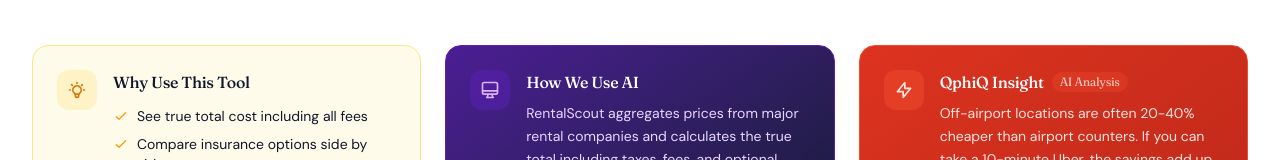
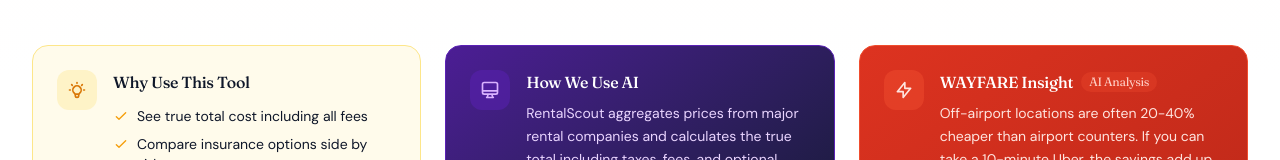
Before and after one commit to AiStyl/Wayfare, a Next.js app: page /cars in a window 1280 px wide. Shown: the part 721-881 px from the top of the page. Built offline with nearby package versions, Linux system fonts and the light colour scheme.

Commit message:
Fix: Flight results show user's searched airports, WAYFARE Insight branding
- FlightRadar now displays user's from/to airports in results instead of hardcoded SFO/JFK
- Changed 'QphiQ Insight' to 'WAYFARE Insight' in info cards for proper branding

```diff
--- a/src/app/flights/page.tsx
+++ b/src/app/flights/page.tsx
@@ -303,7 +303,7 @@
                       <div className="flex items-center gap-6">
                         <div className="text-center">
                           <p className="text-2xl font-semibold text-midnight-900">{flight.departureTime}</p>
-                          <p className="text-sm text-midnight-500">{flight.departure}</p>
+                          <p className="text-sm text-midnight-500">{from}</p>
                         </div>
                         <div className="flex flex-col items-center">
                           <p className="text-xs text-midnight-400 mb-1">{flight.duration}</p>
@@ -316,7 +316,7 @@
                         </div>
                         <div className="text-center">
                           <p className="text-2xl font-semibold text-midnight-900">{flight.arrivalTime}</p>
-                          <p className="text-sm text-midnight-500">{flight.arrival}</p>
+                          <p className="text-sm text-midnight-500">{to}</p>
                         </div>
                       </div>
 
--- a/src/components/InfoCards.tsx
+++ b/src/components/InfoCards.tsx
@@ -80,7 +80,7 @@
         </div>
         <div>
           <h3 className="font-display font-semibold text-white mb-2 flex items-center gap-2">
-            QphiQ Insight
+            WAYFARE Insight
             <span className="text-xs font-normal text-coral-200 bg-coral-500/30 px-2 py-0.5 rounded-full">
               AI Analysis
             </span>
```
